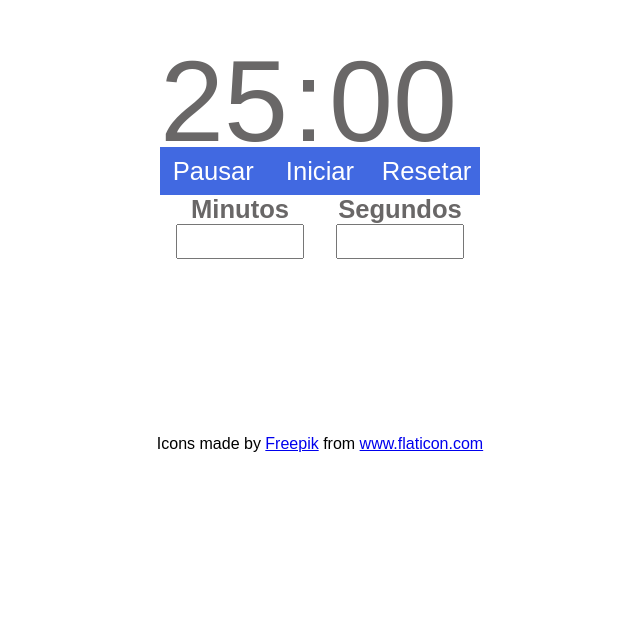
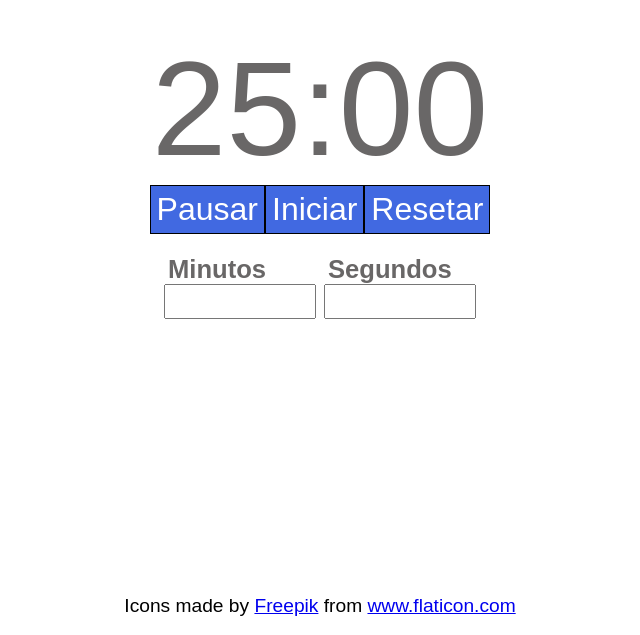
Before and after one commit to marceloSantosC/Temporizador-javascript, a plain HTML site: page index.html in a window 1280 px wide. Shown: the part 165-800 px from the top of the page, without its empty margins (320-960 px from the left). Drawn offline with Linux system fonts and the light colour scheme.

Commit message:
Layout recriado com flexbox

```diff
--- a/index.html
+++ b/index.html
@@ -38,8 +38,9 @@
                 </datalist>
             </div>
         </form>
+
 </section>
-<footer style="text-align: center;">
+<footer id="footer">
     Icons made by <a href="https://www.flaticon.com/authors/freepik" title="Freepik">Freepik</a> from <a href="https://www.flaticon.com/" title="Flaticon"> www.flaticon.com</a>
 </footer>
     <script>
--- a/style.css
+++ b/style.css
@@ -1,49 +1,59 @@
 
 * {
     font-family: Arial, Helvetica, sans-serif;
+    box-sizing: border-box;
+}
+
+body {
+    margin: 0;
 }
 
 #conteudo {
-    padding: 0;
-    border: 0;
-    margin: auto;
-    width: 50vw;
-    height: 50vh;
-    margin-top: 25vh;
+    display: flex;
+    flex-direction: column;
+    align-items: center;
+    width: 100vw;
+    height: 70vh;
+    padding-top: 35vh;
+
 }
 
 #relogio {
-    width: 100%;
-    height: 40%;
+    display: flex;
+    flex-direction: column;
+    height: 50%;
 }
+
 #contador {
-    width: 50%;
-    height: 70%;
-    margin: auto;
+    display: flex;
+    align-content: flex-end;
+    justify-content: center;
+    height: 50%;
+
 }
+
 #contador > span {
     padding: 0;
-    margin: auto;
     border: 0;
-    font-size: 9vw;
+    font-size: 10.5vw;
     color: #696767;
+    align-self: flex-end;
+
 }
 
 #opcoesTimer {
-    width: 50%;
-    height:30%;
-    margin: auto;
+    display: flex;
+    justify-content: center;
+    height: 35%;
 }
 
 #opcoesTimer > button {
     outline: none;
-    border: none;
-    float: left;
+    border: solid 1px black;
     text-decoration: none;
     color: #fff;
-    width: 33.33%;
     height: 100%;
-    font-size: 2vw;
+    font-size: 2.5vw;
     background-color: #4169e1;
     text-align: center;
 }
@@ -53,22 +63,18 @@
 }
 
 #opcoesTimer > button:active{
-    background-color:#3157c9;
+    background-color:#3b4f8a;
 }
 
 #controles {
-    width: 50%;
-    display: block;
-    margin: auto;
+    padding: none;
+    display: flex;
+    justify-content: center;
+    width: 25%;
 }
 
-
 #controles label {
-    padding: 0;
-    border: 0;
-    display: block;
-    width: 100%;
-    text-align: center;
+    padding-left: 5%;
     font-size: 2vw;
     font-weight: bold;
     color: #696767;
@@ -76,16 +82,17 @@
 
 
 #controles input {
-    display: block;
+    display: flex;
+    width: 95%;
     margin: auto;
-    width: 75%;
     font-size: 2vw;
     color: #696767;
-    text-align: center;
 }
 
-#controles div {
-    float: left;
-    width: 50%;
-    margin: auto;
+#footer {
+    width: 100vw;
+    height: 30vh;
+    text-align: center;
+    padding-top: 25vh;
+    font-size: 1.5vw;
 }
```
Lines whose indentation alone changed are shown as unchanged.
